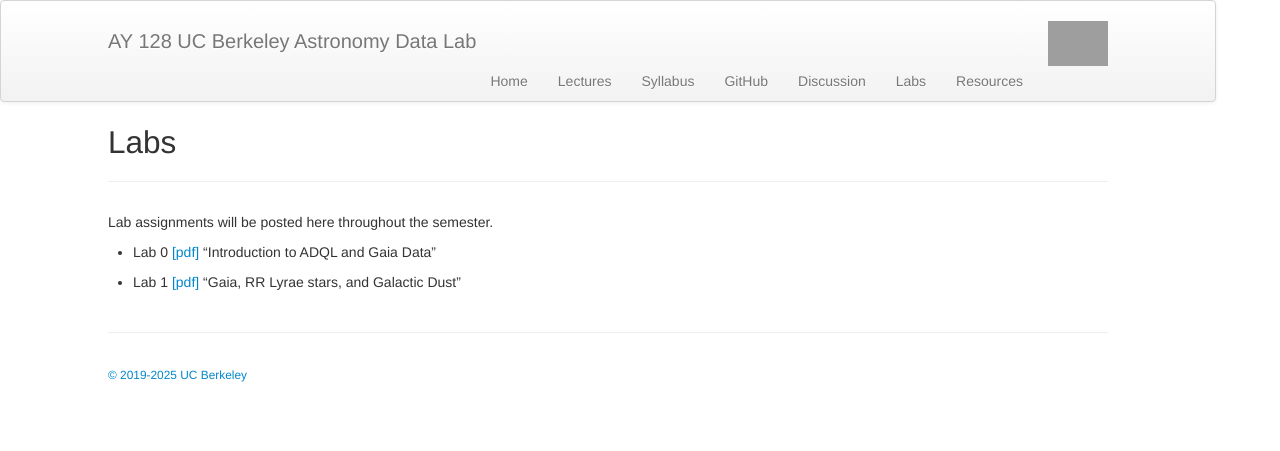
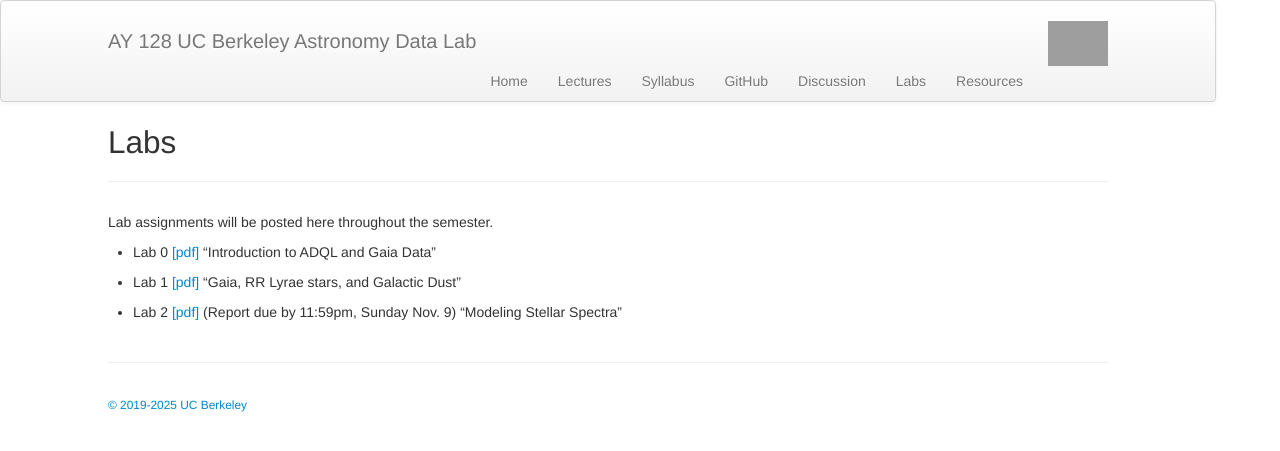
Before and after one commit to ucb-datalab/ucb-datalab.github.io, a Jekyll site: the page built from pages/labs.md, in a window 1280 px wide. Shown: the top 451 px of the page. Built offline with Jekyll 4.4.1, drawn with Linux system fonts in a browser that asks for light colours; grey boxes are pictures that could not be loaded.

Commit message:
Updated for Lab2

```diff
--- a/pages/labs.md
+++ b/pages/labs.md
@@ -11,11 +11,11 @@ Lab assignments will be posted here throughout the semester.
 - Lab 1
   [[pdf]](https://github.com/ucb-datalab/course_materials_fa2025/blob/main/labs/AY128_Lab1_rrlyrae_dust_fall2025.pdf) "Gaia, RR Lyrae stars, and Galactic Dust"
 
+- Lab 2
+  [[pdf]](https://github.com/ucb-datalab/course_materials_fa2025/blob/main/labs/AY128_Lab2_apogee_spectra_fall2025.pdf)
+  (Report due by 11:59pm, Sunday Nov. 9) "Modeling Stellar Spectra"
+
 <!--
-- Lab 2
-  [[pdf]](https://github.com/ucb-datalab/course_materials_fa2025/blob/main/labs/AY128_256_Lab2_apogee_spectra_fall2025.pdf)
-  (Report due by 11:59pm, Thursday April 10) "Modeling Stellar Spectra"
-
 - Lab 3
   [[pdf]](https://github.com/ucb-datalab/course_materials_fa2025/blob/main/labs/AY128_256_Lab3_image_classification_fall2025.pdf)
   (Report due by 11:59pm, Friday May 9) "Galaxy image classification and the galaxy merger rate"
```
Also changed, not shown: index.md (+3 -2 lines).
